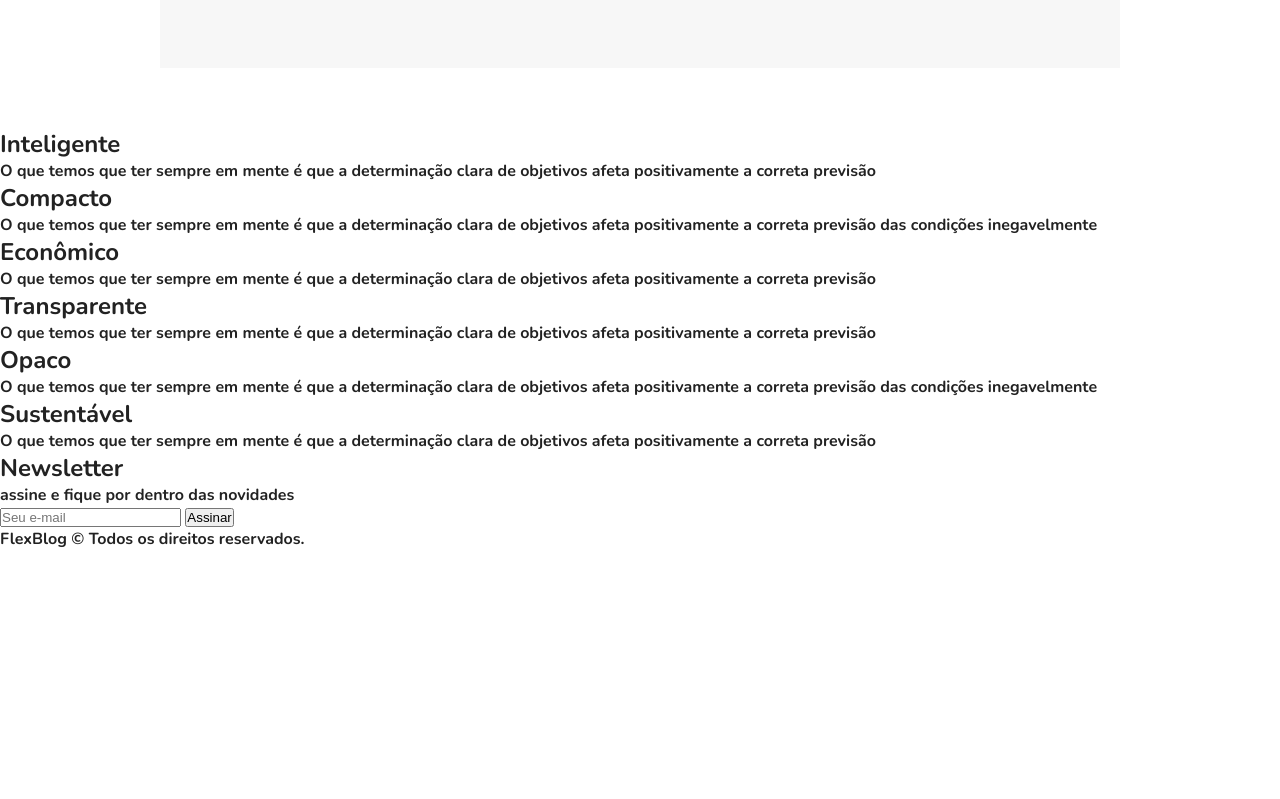
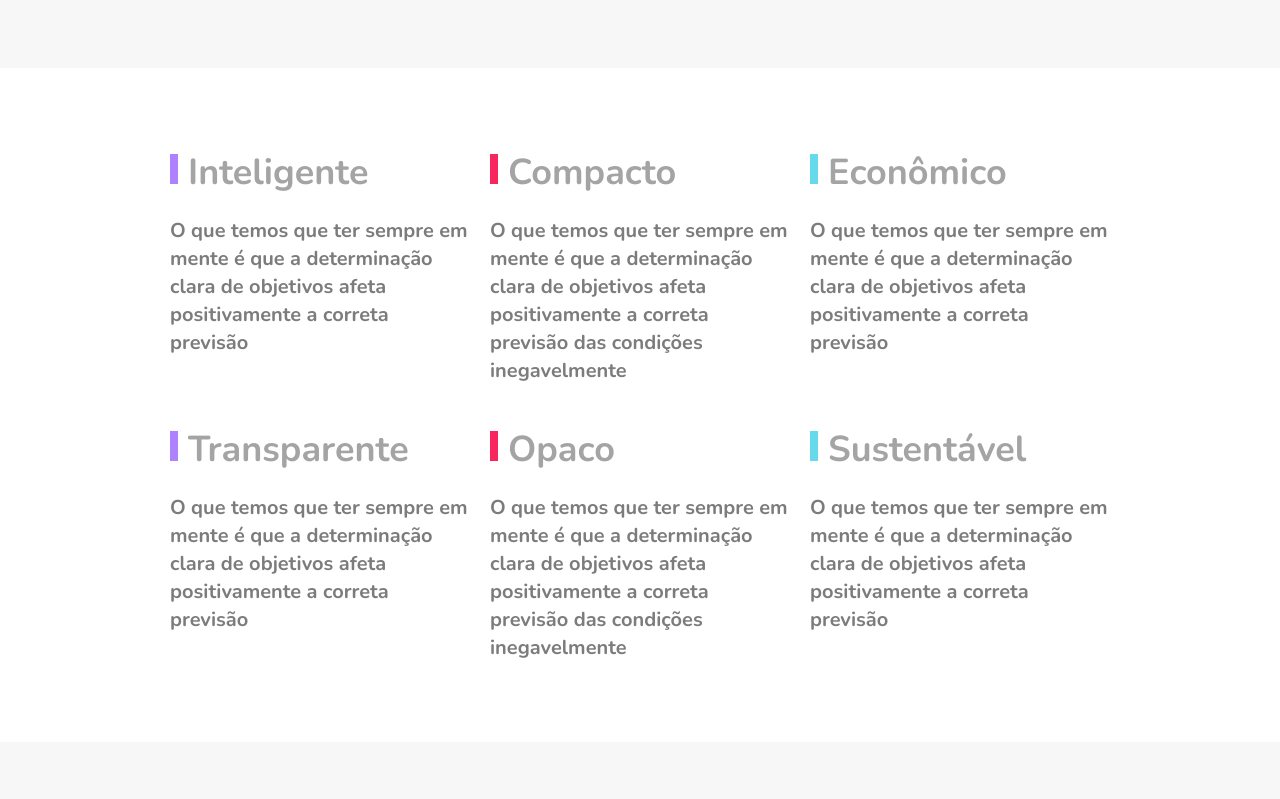
Before and after one commit to GuuRodrigues/Flex-blog, a plain HTML site: page index.html in a window 1280 px wide. Shown: the part 2460-3259 px from the top of the page. Before the commit the page ends 3010 px from the top, so only its background shows below. Drawn offline with nearby package versions, Linux system fonts and the light colour scheme.

Commit message:
finalizado

```diff
--- a/estilo/style.css
+++ b/estilo/style.css
@@ -171,8 +171,8 @@ img {
 }
 
 .preco {
-    max-width: 960px;
-    margin: 60px auto;
+    /*max-width: 960px;
+    margin: 60px auto;*/
     background: #f7f7f7;
     padding: 60px;
     display: flex;
@@ -181,7 +181,7 @@ img {
 }
 
 .preco-item {
-    float: 1;
+    flex: 1 1 260px;
     border: 4px solid white;
     padding: 20px;
     margin: 10px;
@@ -261,3 +261,129 @@ img {
         order: -1;
     }
 }
+
+.qualidade {
+    max-width: 960px;
+    margin: 60px auto;
+    display: flex;
+    flex-wrap: wrap;
+}
+
+.qualidade-item {
+    flex: 1 1 300px;
+    margin: 20px 10px;
+}
+
+.qualidade-item h2 {
+    font-size: 2.25em;
+    color: #a4a4a4;
+    margin-bottom: 20px;
+}
+
+.qualidade-item h2::before {
+    content: '';
+    display: inline-block;
+    width: 8px;
+    height: 30px;
+    margin-right: 10px;
+    background: blue;
+}
+
+.qualidade-item:nth-of-type(3n + 1) h2::before {
+    background: #ae81ff;
+}
+
+.qualidade-item:nth-of-type(3n + 2) h2::before {
+    background: #f9265e;
+}
+
+.qualidade-item:nth-of-type(3n + 3) h2::before {
+    background: #66d9eb;
+}
+
+.qualidade-item p {
+    font-size: 1.25em;
+    line-height: 1.4;
+    color: #7c7c7c;
+}
+
+.newsletter {
+    background: #f7f7f7;
+    padding: 60px calc((100% - 960px)/2);
+    display: flex;
+    flex-wrap: wrap;
+}
+
+.newsletter-info {
+    flex: 1 1 260px;
+    margin: 0 10px;
+}
+
+.newsletter-info h1 {
+    font-size: 3em;
+    color: #a4a4a4;
+}
+
+.newsletter-info p {
+    font-size: 1.25em;
+    font-style: italic;
+    max-width: 230px;
+    color: #7c7c7c;
+    margin-bottom: 10px;
+}
+
+.newsletter-form {
+    flex: 2 1 260px;
+    margin: 0 10px;
+    align-self: center;
+    display: flex;
+    flex-wrap: wrap;
+}
+
+.newsletter-form input {
+    flex: 3 1 260px;
+    font-size: 1.25em;
+    color: #7c7c7c;
+    font-style: italic;
+    font-family: 'Nunito', sans-serif;
+    border: 4px solid #2c70ff;
+    background: transparent;
+    padding: 10px;
+    margin: 0px;
+    border-radius: 0px;
+}
+
+.newsletter-form button {
+    flex: 1 1 200px;
+    font-family: 'Nunito', sans-serif;
+    font-size: 2.25em;
+    font-weight: bold;
+    text-transform: uppercase;
+    background: #2c70ff;
+    color: white;
+    margin: 0px;
+    cursor: pointer;
+    border: none;
+    padding: 15px 10px ;
+}
+
+@media (max-width: 600px) {
+    .newsletter-form button {
+        font-size: 1.5em;
+    }
+}
+
+footer {
+    display: flex;
+    height: 200px;
+    background: #2c70ff;
+    align-items: center;
+
+}
+
+footer p {
+    flex: 1;
+    text-align: center;
+    font-size: 2.25em;
+    color: #122ab2;
+}
--- a/index.html
+++ b/index.html
@@ -128,7 +128,7 @@
         </div>
     </section>
     <section class="newsletter">
-        <div class="nwesletter-info">
+        <div class="newsletter-info">
             <h1>Newsletter</h1>
             <p>assine e fique por dentro das novidades</p>
         </div>
```
